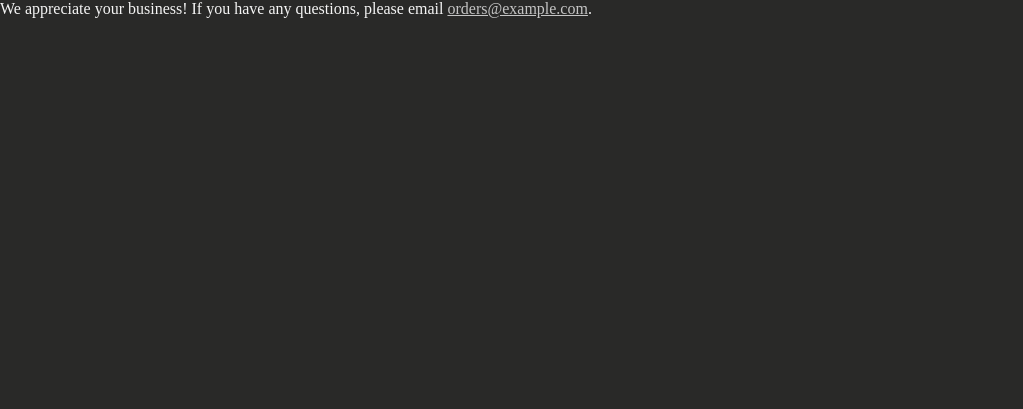
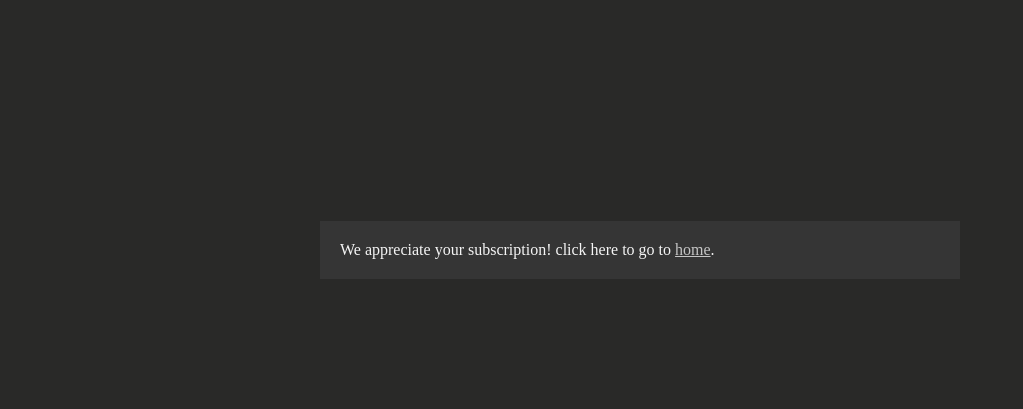
Before and after one commit to talhakhan7640/IWrtier, a Django app: template iwriter/templates/iwriter/success.html in a window 1280 px wide. Shown: the top 409 px of the page, without its empty margins (0-1023 px from the left). Run offline with Django 3.2, Linux system fonts and the light colour scheme; the template is opened without the code that fills it, so the values that code supplies are empty.

Commit message:
Changed success and cancel pages

```diff
--- a/iwriter/templates/iwriter/home.html
+++ b/iwriter/templates/iwriter/home.html
@@ -26,7 +26,7 @@
     <script src="https://polyfill.io/v3/polyfill.min.js?version=3.52.1&features=fetch"></script>
     <script src="https://js.stripe.com/v3/"></script>
 
-    <title>Document</title>
+    <title>Iwriter</title>
 </head>
 <body>
     <div class="container">
@@ -99,9 +99,6 @@
                     <button type="submit" id="checkout-button" class="btn btn-primary">Checkout</button>
                 </form>
             {% endif %}
-
-
-
           </p>
         </div>
 
--- a/iwriter/templates/iwriter/success.html
+++ b/iwriter/templates/iwriter/success.html
@@ -5,11 +5,12 @@
   <link rel="stylesheet" href="style.css">
 </head>
 <body>
-  <section>
-    <p>
-      We appreciate your business! If you have any questions, please email
-      <a href="mailto:orders@example.com">orders@example.com</a>.
-    </p>
-  </section>
+
+  <div class="container logout">
+    <div class="logout-container">
+      <p> We appreciate your subscription! click here to go to <a href="{% url 'home' %}">home</a>.</p>
+    </div>
+  </div>
+
 </body>
 </html>
--- a/iwriter/views.py
+++ b/iwriter/views.py
@@ -28,7 +28,7 @@ class CreateCheckoutSessionView(View):
             line_items=[
                 {
                     # Provide the exact Price ID (for example, pr_1234) of the product you want to sell
-                    'price': 'price_1LE7pJSEVlRAykiPJCbR7FVb',
+                    'price': 'price_1LE6XRSEVlRAykiPuh9FxnAL',
                     'quantity': 1,
                 },
             ],
--- a/writer/settings.py
+++ b/writer/settings.py
@@ -28,7 +28,6 @@ DEBUG = False
 ALLOWED_HOSTS = [
     'https://i-writer.herokuapp.com/',
     'localhost',
-    '127.0.0.1:8000/',
     '127.0.0.1',
 ]
 
```
Also changed, not shown: iwriter/templates/iwriter/cancel.html (+9 -3 lines).
